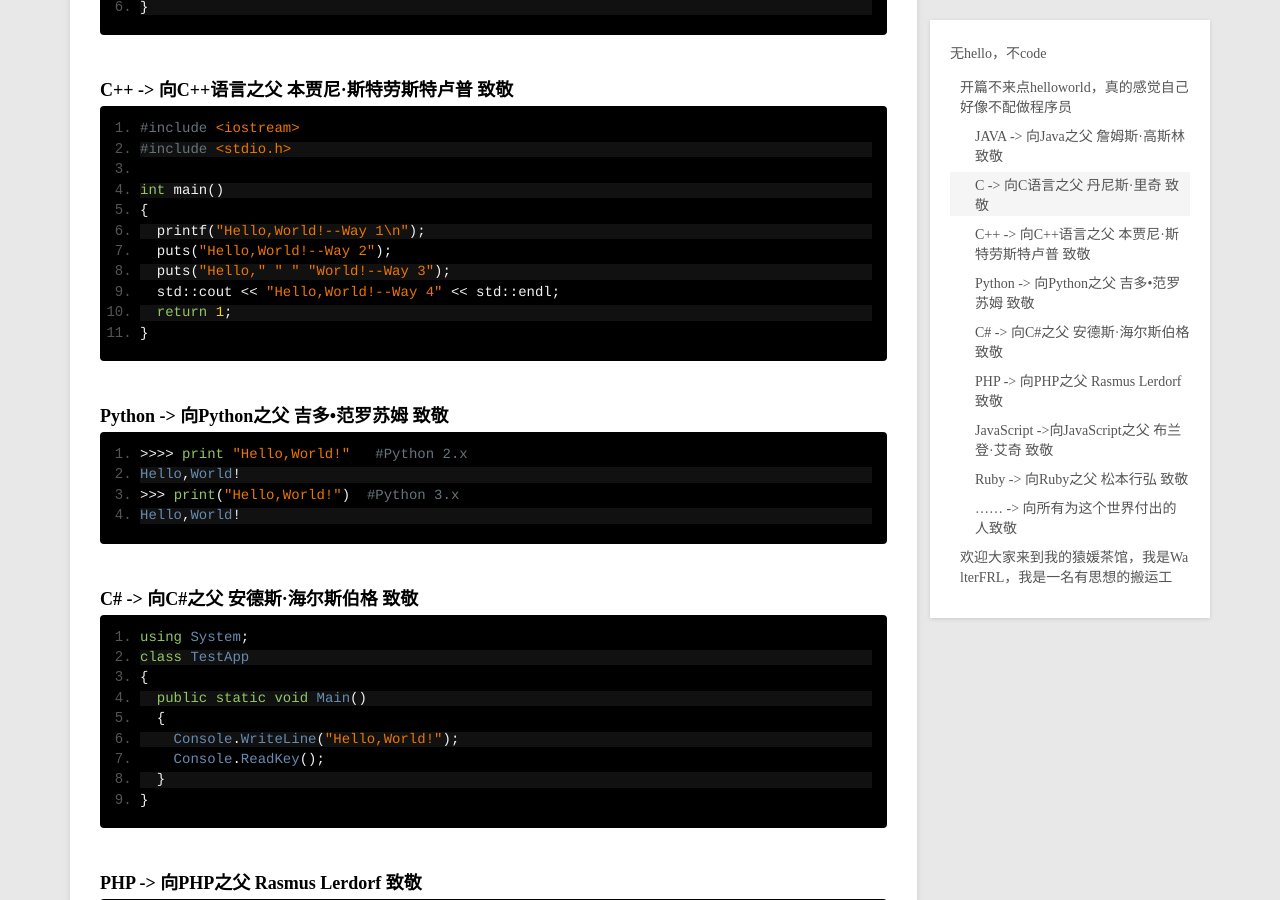
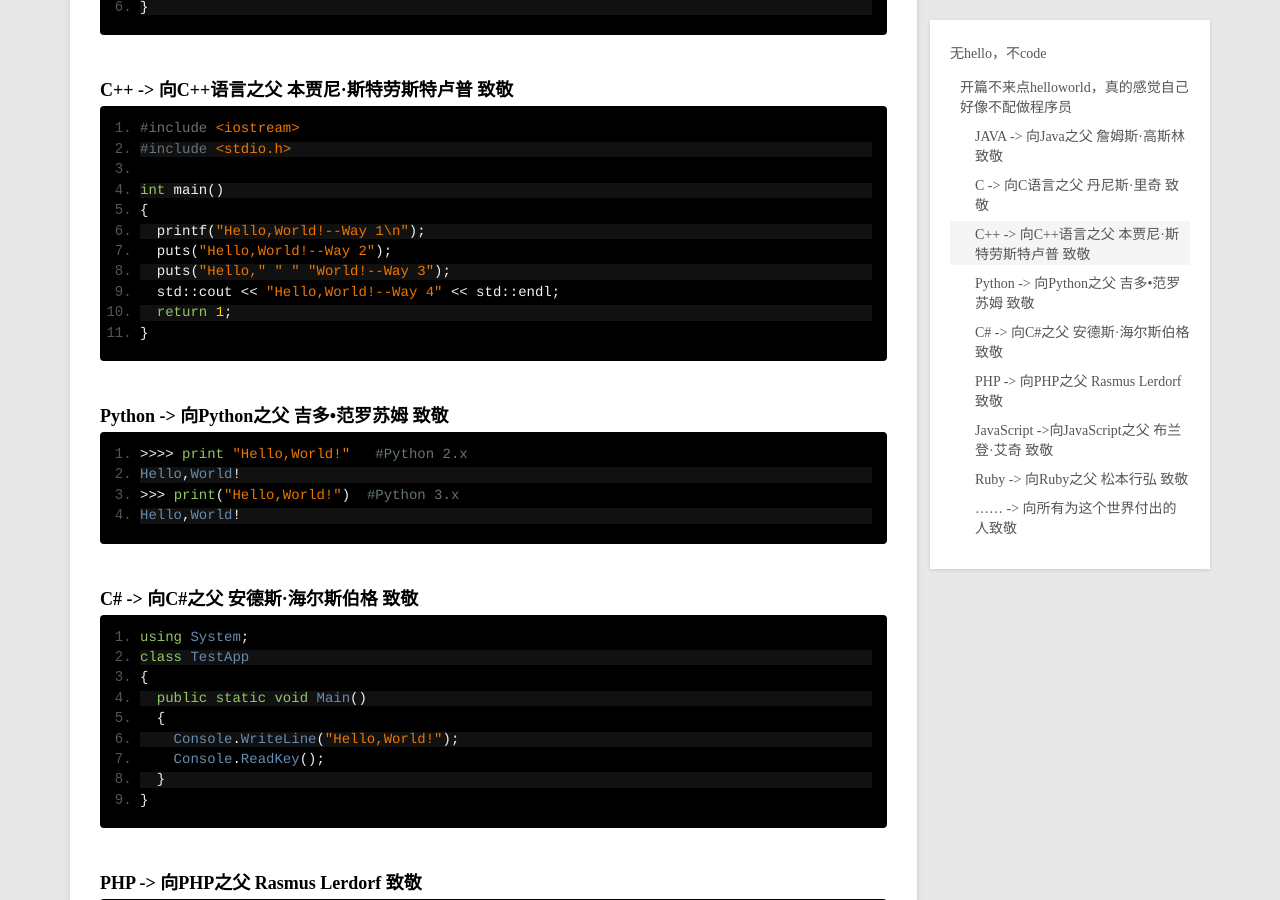
Before and after one commit to FRL1994/FRL1994.github.io, a Jekyll site: the page built from _posts/coding/2016-06-17-HelloWorld.md, in a window 1280 px wide and 900 px high, scrolled down 704 px. Built offline with Jekyll 4.4.1, drawn with Linux system fonts in a browser that asks for light colours; some of the changed text lies outside the part shown.

Commit message:
Update 2016-06-17-HelloWorld.md

````diff
--- a/_posts/coding/2016-06-17-HelloWorld.md
+++ b/_posts/coding/2016-06-17-HelloWorld.md
@@ -102,5 +102,3 @@ puts say("World!")
 ```
   放平你的心，所有存在的事物，都是应该存在的，没有优劣之分，心怀感激才能做好一个大写的人。
 ```
-
-## 欢迎大家来到我的猿媛茶馆，我是WalterFRL，我是一名有思想的搬运工
````
